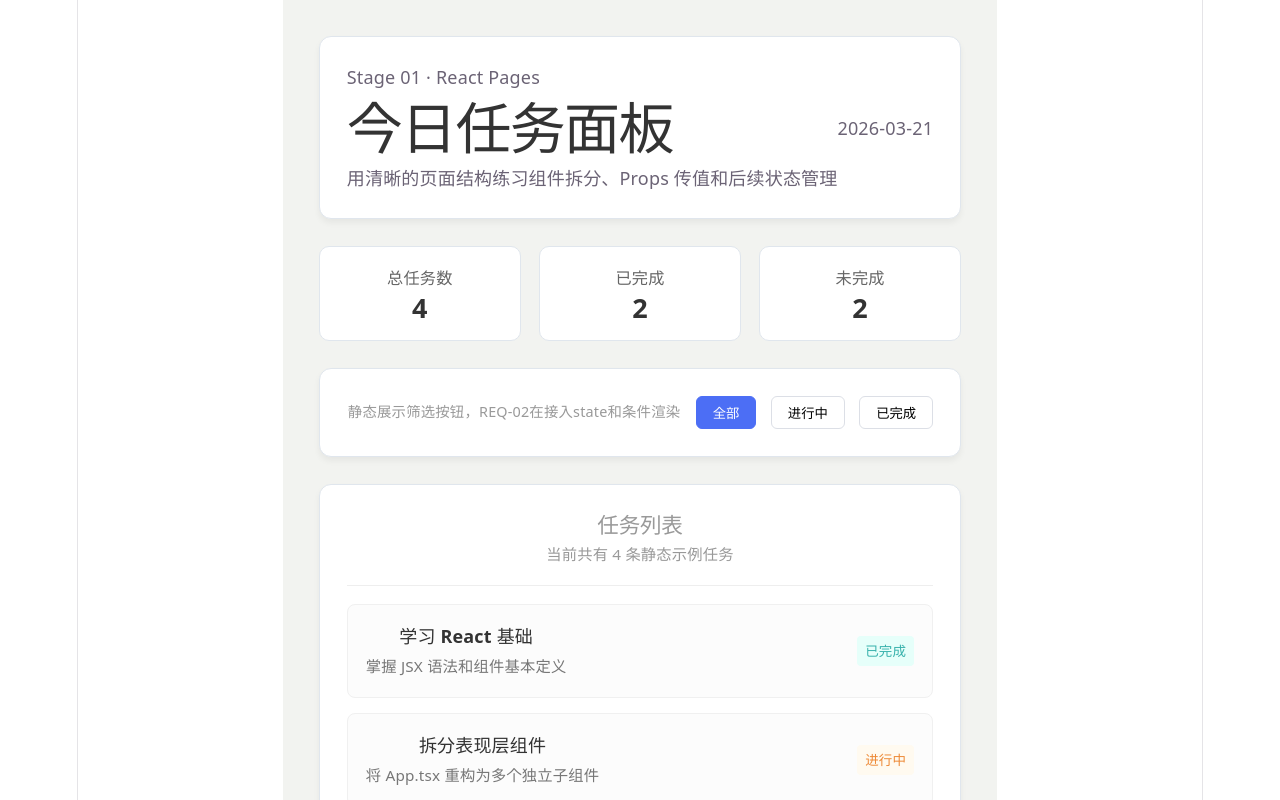
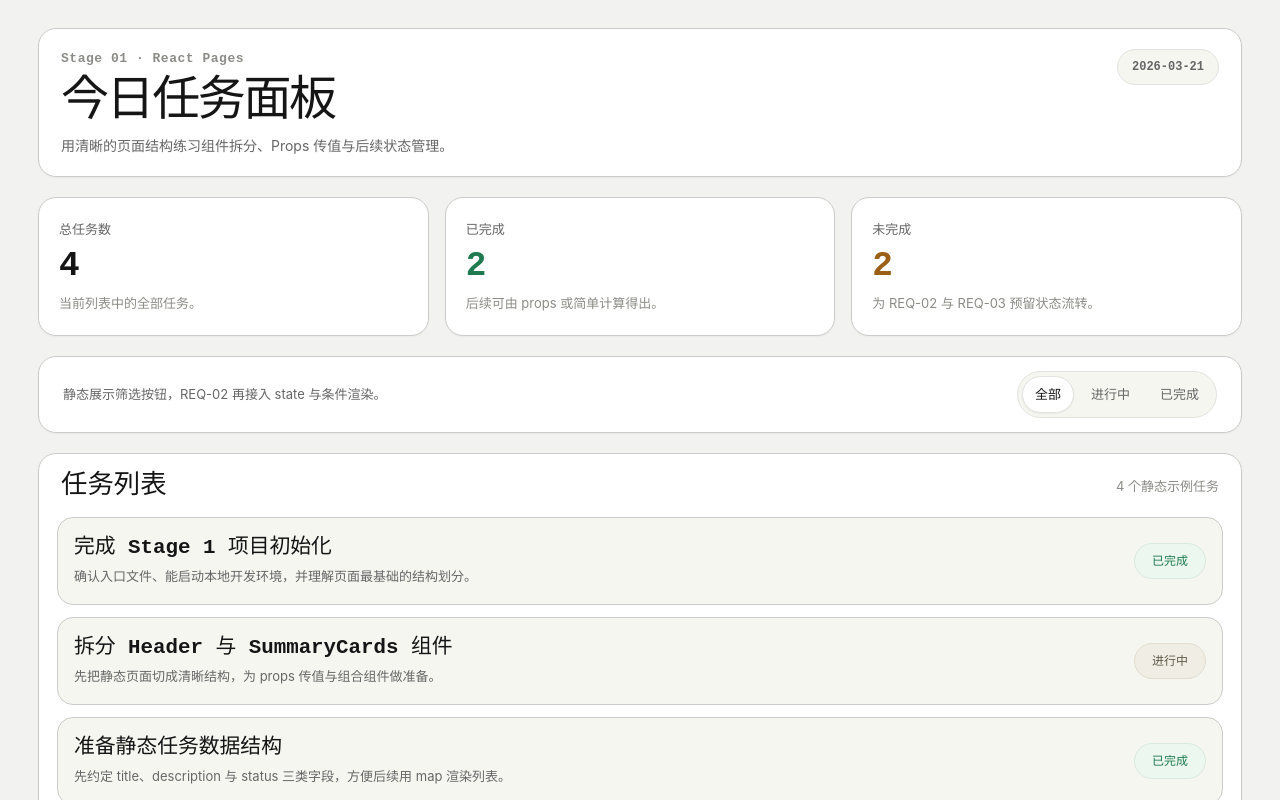
Before and after one commit to ch3erry/editor-roadmap, a React (Vite) app in the folder stage-01-react-pages/app/: page / in a window 1280 px wide. Shown: the top 800 px of the page. Built offline with nearby package versions, Linux system fonts and the light colour scheme.

Commit message:
feat: 完成了基础的静态样式

```diff
--- a/stage-01-react-pages/app/src/App.css
+++ b/stage-01-react-pages/app/src/App.css
@@ -1,127 +1,310 @@
-/* 1. 基础容器：居中并且限制最大宽度*/
 .app-container {
-  max-width: 800px;
+  --surface-primary: #ffffff;
+  --surface-secondary: #f6f6f1;
+  --border-strong: #cbccc9;
+  --border-soft: #e2e3df;
+  --text-primary: #151515;
+  --text-secondary: #666666;
+  --text-muted: #8b8b87;
+  --success-text: #1f7b4f;
+  --success-bg: #ecf7f0;
+  --warning-text: #9b5f17;
+  --warning-bg: #f6efe2;
+  --radius-panel: 18px;
+  --radius-pill: 999px;
+  min-height: 100vh;
+  width: min(100%, 1260px);
   margin: 0 auto;
-  padding: 2rem;
-  background-color: #F2F3F0;
-  min-height: 100vh; /* 页面填满整个视口 */
+  padding: 28px;
+  display: flex;
+  flex-direction: column;
+  gap: 20px;
 }
 
-/* 2. 通用面板类：实现卡片感的核心*/
 .panel {
-  background: #ffffff;
-  border-radius: 12px;
-  padding: 1.5rem;
-  margin-bottom: 1.5rem;
-  box-shadow: 0 4px 6px rgba(0, 0, 0, 0.05);
-  border: 1px solid #e0e6ed;
+  background: var(--surface-primary);
+  border: 1px solid var(--border-strong);
+  border-radius: var(--radius-panel);
+  padding: 24px;
+  box-shadow: 0 1px 2px rgba(17, 24, 39, 0.04);
 }
 
-/* 3. 顶部的页眉区域*/
-/* 外层：控制左右分布 */
 .header-section {
   display: flex;
-  justify-content: space-between; /* 左右两端对齐 */
-  align-items: center;
+  justify-content: space-between;
+  align-items: flex-start;
+  gap: 24px;
+  padding: 20px 22px;
 }
 
-/* 内层：控制文字垂直排列 */
 .header-text-group {
   display: flex;
-  flex-direction: column;         /* 关键：强制文字垂直排列 */
-  align-items: flex-start;        /* 确保文字全部左对齐 */
-  text-align: left;               /* 针对文字内容的左对齐 */
-  gap: 4px;                       /* 控制 p 和 h1 之间的间距 */
+  flex-direction: column;
+  align-items: flex-start;
+  gap: 8px;
+  max-width: 680px;
 }
 
-/* 细节微调：消除 h1 默认的自带外边距，防止顶开布局 */
-.header-text-group .title {
-  color: #333;
-  margin: 0;
-  line-height: 1.2;
+.stage-tag {
+  font-family: 'JetBrains Mono', 'SFMono-Regular', ui-monospace, monospace;
+  font-size: 13px;
+  font-weight: 600;
+  letter-spacing: 0.04em;
+  color: var(--text-muted);
 }
 
-/* 日期微调 */
-.date-badge {
-  white-space: nowrap;            /* 防止日期换行 */
-  margin-top: 4px;                /* 如果顶部对齐，加点位移让它和第一行文字平齐 */
+.title {
+  font-family: 'JetBrains Mono', 'SFMono-Regular', ui-monospace, monospace;
+  font-size: clamp(2.1rem, 4vw, 3rem);
+  line-height: 1.05;
+  letter-spacing: -0.05em;
+  color: var(--text-primary);
 }
 
-/* 4. 统计卡片区域：横向排列 */
+.description {
+  max-width: 640px;
+  font-size: 14px;
+  line-height: 1.5;
+  color: var(--text-secondary);
+}
+
+.date-badge {
+  flex-shrink: 0;
+  padding: 8px 14px;
+  border: 1px solid var(--border-soft);
+  border-radius: var(--radius-pill);
+  background: var(--surface-secondary);
+  font-family: 'JetBrains Mono', 'SFMono-Regular', ui-monospace, monospace;
+  font-size: 12px;
+  font-weight: 600;
+  color: var(--text-secondary);
+  white-space: nowrap;
+}
+
 .summary-section {
   display: flex;
-  gap: 1rem;
-  margin-bottom: 1.5rem;
+  gap: 16px;
 }
+
 .summary-card {
-  flex: 1; /* 平分空间 */
-  background: white;
-  padding: 1rem;
-  border-radius: 10px;
-  border: 1px solid #e0e6ed;
+  flex: 1;
+  min-width: 0;
+  min-height: 116px;
+  padding: 22px 20px;
+  border: 1px solid var(--border-strong);
+  border-radius: var(--radius-panel);
+  background: var(--surface-primary);
   display: flex;
   flex-direction: column;
-  align-items: center;
+  align-items: flex-start;
+  gap: 10px;
+  box-shadow: 0 1px 2px rgba(17, 24, 39, 0.04);
 }
 
-.summary-card .label { color: #666; font-size: 0.9rem; }
-.summary-card .value { font-size: 1.5rem; color: #333; margin-top: 4px; }
-
-/* 5. 筛选过滤区域 */
-.filter-group {
-  display: flex;
-  align-items: center;
-  gap: 0.8rem;
-}
-.prompt-text { color: #999; font-size: 0.8rem; flex-grow: 1; margin: 0; }
-.filter-btn {
-  padding: 6px 16px;
-  border: 1px solid #dcdfe6;
-  background: white;
-  border-radius: 6px;
-  cursor: pointer;
-  transition: all 0.2s;
-}
-.filter-btn.active {
-  background: #4c6ef5;
-  color: white;
-  border-color: #4c6ef5;
+.summary-label {
+  font-size: 13px;
+  font-weight: 600;
+  color: var(--text-secondary);
 }
 
-/* 6. 任务列表区域 */
+.summary-value {
+  font-family: 'JetBrains Mono', 'SFMono-Regular', ui-monospace, monospace;
+  font-size: 2.15rem;
+  line-height: 1;
+  color: var(--text-primary);
+}
+
+.summary-value--success {
+  color: var(--success-text);
+}
+
+.summary-value--warning {
+  color: var(--warning-text);
+}
+
+.summary-note {
+  font-size: 13px;
+  line-height: 1.45;
+  color: var(--text-muted);
+}
+
+.filter-section {
+  display: flex;
+  justify-content: space-between;
+  align-items: center;
+  gap: 16px;
+  padding-block: 14px;
+}
+
+.prompt-text {
+  font-size: 13px;
+  line-height: 1.45;
+  color: var(--text-secondary);
+}
+
+.filter-tabs {
+  flex-shrink: 0;
+  display: inline-flex;
+  align-items: center;
+  gap: 4px;
+  padding: 4px;
+  border: 1px solid var(--border-soft);
+  border-radius: var(--radius-pill);
+  background: var(--surface-secondary);
+}
+
+.filter-btn {
+  padding: 8px 12px;
+  border: 1px solid transparent;
+  border-radius: var(--radius-pill);
+  font-size: 13px;
+  font-weight: 600;
+  color: var(--text-secondary);
+  transition:
+    background-color 160ms ease,
+    border-color 160ms ease,
+    color 160ms ease;
+}
+
+.filter-btn.active {
+  background: var(--surface-primary);
+  border-color: var(--border-soft);
+  color: var(--text-primary);
+  box-shadow: 0 1px 2px rgba(17, 24, 39, 0.06);
+}
+
+.task-section {
+  display: flex;
+  flex-direction: column;
+  gap: 16px;
+  padding: 18px 18px 16px;
+}
+
 .task-list-header {
-  border-bottom: 1px solid #eee;
-  padding-bottom: 1rem;
-  margin-bottom: 1rem;
+  display: flex;
+  justify-content: space-between;
+  align-items: center;
+  gap: 16px;
+  padding-inline: 4px;
 }
-.task-list-header h2 { color: #999; margin: 0; font-size: 1.2rem; }
-.task-meta { font-size: 0.85rem; color: #999; margin: 4px 0 0; }
+
+.task-list-title {
+  font-family: 'JetBrains Mono', 'SFMono-Regular', ui-monospace, monospace;
+  font-size: 1.65rem;
+  line-height: 1.1;
+  color: var(--text-primary);
+}
+
+.task-meta {
+  flex-shrink: 0;
+  font-size: 13px;
+  color: var(--text-muted);
+}
 
 .task-list {
   list-style: none;
-  padding: 0;
-  margin: 0;
+  display: flex;
+  flex-direction: column;
+  gap: 12px;
 }
-.task-item-wrapper {
-  margin-bottom: 0.8rem;
-}
+
 .task-item {
   display: flex;
   justify-content: space-between;
   align-items: center;
-  padding: 1rem;
-  background: #fcfcfc;
-  border-radius: 8px;
-  border: 1px solid #f0f0f0;
+  gap: 24px;
+  padding: 18px 16px;
+  border: 1px solid var(--border-strong);
+  border-radius: 16px;
+  background: var(--surface-secondary);
 }
-.task-info h3 { margin: 0; font-size: 1rem; color: #333; }
-.task-info p { margin: 4px 0 0; font-size: 0.85rem; color: #777; }
 
-/* 状态标签 */
+.task-info {
+  min-width: 0;
+  display: flex;
+  flex-direction: column;
+  gap: 6px;
+}
+
+.task-title {
+  font-family: 'JetBrains Mono', 'SFMono-Regular', ui-monospace, monospace;
+  font-size: 1.3rem;
+  line-height: 1.2;
+  color: var(--text-primary);
+}
+
+.task-description {
+  font-size: 13px;
+  line-height: 1.45;
+  color: var(--text-secondary);
+}
+
 .status-badge {
-  font-size: 0.75rem;
-  padding: 2px 8px;
-  border-radius: 4px;
+  flex-shrink: 0;
+  min-width: 72px;
+  padding: 8px 12px;
+  border: 1px solid transparent;
+  border-radius: var(--radius-pill);
+  font-size: 12px;
+  font-weight: 600;
+  text-align: center;
 }
-.status-badge.done { background: #e6fffa; color: #38b2ac; }
-.status-badge.todo { background: #fffaf0; color: #ed8936; }
+
+.status-badge--done {
+  color: var(--success-text);
+  background: var(--success-bg);
+  border-color: #d8eadf;
+}
+
+.status-badge--progress {
+  color: #5f5a49;
+  background: #efede4;
+  border-color: #e1ddcf;
+}
+
+@media (max-width: 420px) {
+  .app-container {
+    padding: 20px;
+  }
+
+  .summary-section {
+    flex-direction: column;
+  }
+
+  .filter-section,
+  .task-list-header,
+  .task-item {
+    flex-direction: column;
+    align-items: flex-start;
+  }
+
+  .filter-tabs,
+  .task-meta,
+  .status-badge {
+    align-self: flex-start;
+  }
+}
+
+@media (max-width: 640px) {
+  .app-container {
+    padding: 16px;
+    gap: 16px;
+  }
+
+  .panel,
+  .summary-card {
+    padding: 18px;
+  }
+
+  .header-section {
+    gap: 16px;
+  }
+
+  .title {
+    font-size: 1.8rem;
+  }
+
+  .task-title {
+    font-size: 1.05rem;
+  }
+}
--- a/stage-01-react-pages/app/src/App.tsx
+++ b/stage-01-react-pages/app/src/App.tsx
@@ -2,95 +2,108 @@ import './App.css'
 
 function App() {
   return (
-    <main className='app-container'>
-      {/* 1. 顶部页眉区域 */}
+    <main className="app-container">
       <header className="panel header-section">
-        {/* 左侧容器：内部文字依然是从上到下排列 */}
         <div className="header-text-group">
           <p className="stage-tag">Stage 01 · React Pages</p>
           <h1 className="title">今日任务面板</h1>
-          <p className="description">用清晰的页面结构练习组件拆分、Props 传值和后续状态管理</p>
+          <p className="description">
+            用清晰的页面结构练习组件拆分、Props 传值与后续状态管理。
+          </p>
         </div>
-
-        {/* 右侧：日期 */}
-        <time dateTime="2026-03-21">2026-03-21</time>
+        <time className="date-badge" dateTime="2026-03-21">
+          2026-03-21
+        </time>
       </header>
 
-      {/* 2. 统计卡片区域 */}
-      <section className="summary-section">
+      <section className="summary-section" aria-label="任务摘要">
         <article className="summary-card">
-          <span className="label">总任务数</span>
-          <strong className="value">4</strong>
+          <p className="summary-label">总任务数</p>
+          <strong className="summary-value">4</strong>
+          <p className="summary-note">当前列表中的全部任务。</p>
         </article>
         <article className="summary-card">
-          <span className="label">已完成</span>
-          <strong className="value">2</strong>
+          <p className="summary-label">已完成</p>
+          <strong className="summary-value summary-value--success">2</strong>
+          <p className="summary-note">后续可由 props 或简单计算得出。</p>
         </article>
         <article className="summary-card">
-          <span className="label">未完成</span>
-          <strong className="value">2</strong>
+          <p className="summary-label">未完成</p>
+          <strong className="summary-value summary-value--warning">2</strong>
+          <p className="summary-note">为 REQ-02 与 REQ-03 预留状态流转。</p>
         </article>
       </section>
 
-      {/* 3. 筛选过滤区域 */}
       <section className="panel filter-section">
-        <div className="filter-group">
-          <p className="prompt-text">静态展示筛选按钮，REQ-02在接入state和条件渲染</p>
-          <button type="button" className="filter-btn active">全部</button>
-          <button type="button" className="filter-btn">进行中</button>
-          <button type="button" className="filter-btn">已完成</button>
+        <p className="prompt-text">
+          静态展示筛选按钮，REQ-02 再接入 state 与条件渲染。
+        </p>
+        <div className="filter-tabs" role="group" aria-label="任务筛选">
+          <button type="button" className="filter-btn active">
+            全部
+          </button>
+          <button type="button" className="filter-btn">
+            进行中
+          </button>
+          <button type="button" className="filter-btn">
+            已完成
+          </button>
         </div>
       </section>
 
-      {/* 4. 任务列表区域 */}
       <section className="panel task-section">
         <div className="task-list-header">
-          <h2>任务列表</h2>
-          <p className="task-meta">当前共有 4 条静态示例任务</p>
+          <h2 className="task-list-title">任务列表</h2>
+          <p className="task-meta">4 个静态示例任务</p>
         </div>
 
         <ul className="task-list">
-          {/* 任务项 1 */}
           <li className="task-item-wrapper">
             <article className="task-item">
               <div className="task-info">
-                <h3>学习 React 基础</h3>
-                <p>掌握 JSX 语法和组件基本定义</p>
+                <h3 className="task-title">完成 Stage 1 项目初始化</h3>
+                <p className="task-description">
+                  确认入口文件、能启动本地开发环境，并理解页面最基础的结构划分。
+                </p>
               </div>
-              <span className="status-badge done">已完成</span>
+              <span className="status-badge status-badge--done">已完成</span>
             </article>
           </li>
 
-          {/* 任务项 2 */}
           <li className="task-item-wrapper">
             <article className="task-item">
               <div className="task-info">
-                <h3>拆分表现层组件</h3>
-                <p>将 App.tsx 重构为多个独立子组件</p>
+                <h3 className="task-title">拆分 Header 与 SummaryCards 组件</h3>
+                <p className="task-description">
+                  先把静态页面切成清晰结构，为 props 传值与组合组件做准备。
+                </p>
               </div>
-              <span className="status-badge todo">进行中</span>
+              <span className="status-badge status-badge--progress">进行中</span>
             </article>
           </li>
 
-          {/* 任务项 3 */}
           <li className="task-item-wrapper">
             <article className="task-item">
               <div className="task-info">
-                <h3>定义任务数据类型</h3>
-                <p>使用 TypeScript 为 Task 编写 Interface</p>
+                <h3 className="task-title">准备静态任务数据结构</h3>
+                <p className="task-description">
+                  先约定 title、description 与 status 三类字段，方便后续用 map
+                  渲染列表。
+                </p>
               </div>
-              <span className="status-badge todo">进行中</span>
+              <span className="status-badge status-badge--done">已完成</span>
             </article>
           </li>
 
-          {/* 任务项 4 */}
           <li className="task-item-wrapper">
             <article className="task-item">
               <div className="task-info">
-                <h3>实现静态 Props 传值</h3>
-                <p>将静态数据从 App 传递到 TaskList</p>
+                <h3 className="task-title">为 REQ-03 预留新增任务入口</h3>
+                <p className="task-description">
+                  当前不接表单与完成状态切换，只保留可扩展的任务列表结构。
+                </p>
               </div>
-              <span className="status-badge done">已完成</span>
+              <span className="status-badge status-badge--progress">进行中</span>
             </article>
           </li>
         </ul>
--- a/stage-01-react-pages/app/src/index.css
+++ b/stage-01-react-pages/app/src/index.css
@@ -1,111 +1,40 @@
 :root {
-  --text: #6b6375;
-  --text-h: #08060d;
-  --bg: #fff;
-  --border: #e5e4e7;
-  --code-bg: #f4f3ec;
-  --accent: #aa3bff;
-  --accent-bg: rgba(170, 59, 255, 0.1);
-  --accent-border: rgba(170, 59, 255, 0.5);
-  --social-bg: rgba(244, 243, 236, 0.5);
-  --shadow:
-    rgba(0, 0, 0, 0.1) 0 10px 15px -3px, rgba(0, 0, 0, 0.05) 0 4px 6px -2px;
-
-  --sans: system-ui, 'Segoe UI', Roboto, sans-serif;
-  --heading: system-ui, 'Segoe UI', Roboto, sans-serif;
-  --mono: ui-monospace, Consolas, monospace;
-
-  font: 18px/145% var(--sans);
-  letter-spacing: 0.18px;
-  color-scheme: light dark;
-  color: var(--text);
-  background: var(--bg);
+  --bg-color: #f2f3f0;
+  --text-primary: #151515;
+  --font-sans:
+    'Geist', 'Inter', system-ui, -apple-system, BlinkMacSystemFont, 'Segoe UI',
+    sans-serif;
+  font-family: var(--font-sans);
+  font-size: 16px;
+  line-height: 1.5;
+  color: var(--text-primary);
+  background-color: var(--bg-color);
   font-synthesis: none;
-  text-rendering: optimizeLegibility;
   -webkit-font-smoothing: antialiased;
   -moz-osx-font-smoothing: grayscale;
-
-  @media (max-width: 1024px) {
-    font-size: 16px;
-  }
+  text-rendering: optimizeLegibility;
 }
 
-@media (prefers-color-scheme: dark) {
-  :root {
-    --text: #9ca3af;
-    --text-h: #f3f4f6;
-    --bg: #16171d;
-    --border: #2e303a;
-    --code-bg: #1f2028;
-    --accent: #c084fc;
-    --accent-bg: rgba(192, 132, 252, 0.15);
-    --accent-border: rgba(192, 132, 252, 0.5);
-    --social-bg: rgba(47, 48, 58, 0.5);
-    --shadow:
-      rgba(0, 0, 0, 0.4) 0 10px 15px -3px, rgba(0, 0, 0, 0.25) 0 4px 6px -2px;
-  }
+*,
+*::before,
+*::after {
+  box-sizing: border-box;
+  margin: 0;
+  padding: 0;
+}
 
-  #social .button-icon {
-    filter: invert(1) brightness(2);
-  }
+body {
+  min-height: 100vh;
+  background-color: var(--bg-color);
+}
+
+button {
+  font: inherit;
+  cursor: pointer;
+  border: none;
+  background: none;
 }
 
 #root {
-  width: 1126px;
-  max-width: 100%;
-  margin: 0 auto;
-  text-align: center;
-  border-inline: 1px solid var(--border);
-  min-height: 100svh;
-  display: flex;
-  flex-direction: column;
-  box-sizing: border-box;
+  min-height: 100vh;
 }
-
-body {
-  margin: 0;
-}
-
-h1,
-h2 {
-  font-family: var(--heading);
-  font-weight: 500;
-  color: var(--text-h);
-}
-
-h1 {
-  font-size: 56px;
-  letter-spacing: -1.68px;
-  margin: 32px 0;
-  @media (max-width: 1024px) {
-    font-size: 36px;
-    margin: 20px 0;
-  }
-}
-h2 {
-  font-size: 24px;
-  line-height: 118%;
-  letter-spacing: -0.24px;
-  margin: 0 0 8px;
-  @media (max-width: 1024px) {
-    font-size: 20px;
-  }
-}
-p {
-  margin: 0;
-}
-
-code,
-.counter {
-  font-family: var(--mono);
-  display: inline-flex;
-  border-radius: 4px;
-  color: var(--text-h);
-}
-
-code {
-  font-size: 15px;
-  line-height: 135%;
-  padding: 4px 8px;
-  background: var(--code-bg);
-}
```
Also changed, not shown: stage-01-react-pages/app/src/types/task.ts (added), 3 other files (tests, documents, lock files or other folders).
